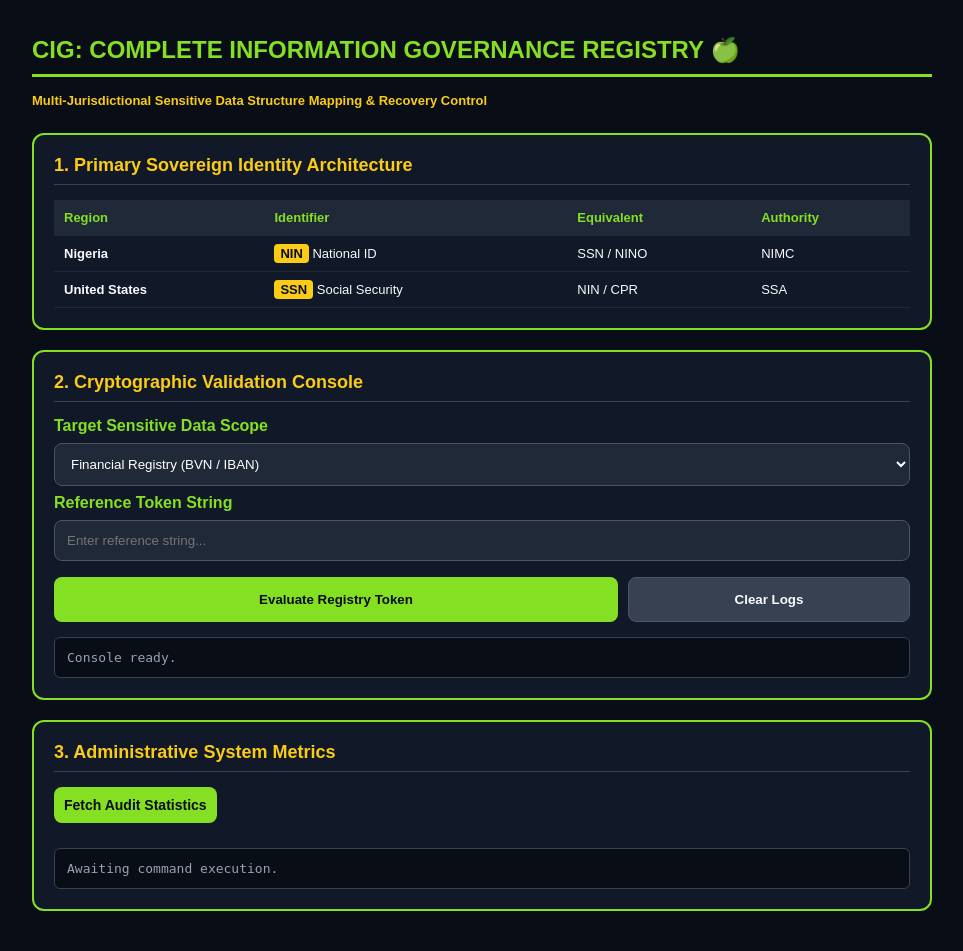
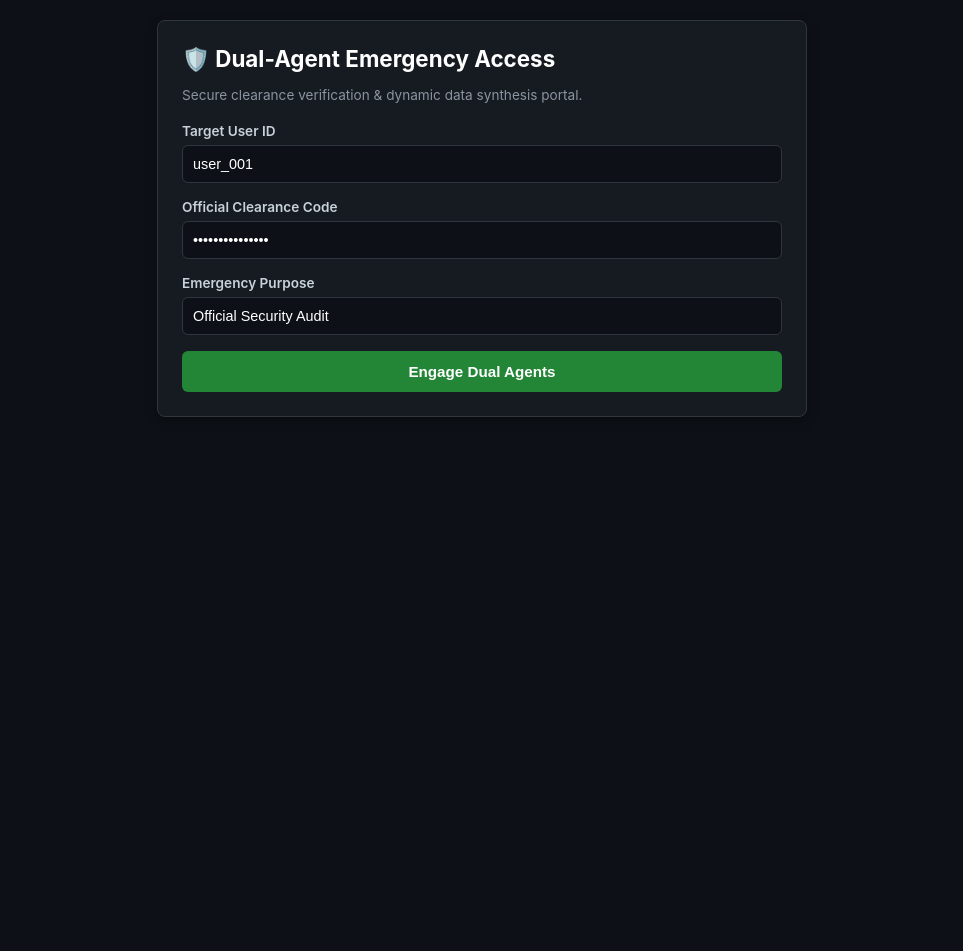
Before and after one commit to grahamonlineedu-wq/sensitive-data_generator, a Flask app: template templates/index.html in a window 1280 px wide. Shown: the whole page, without its empty margins (158-1121 px from the left). After the commit the page ends 417 px from the top, so only its background shows below. Run offline with Flask 3, Linux system fonts and the light colour scheme; the template is opened without the code that fills it, so the values that code supplies are empty.

Commit message:
Add frontend UI portal and update index route in server.py

```diff
--- a/server.py
+++ b/server.py
@@ -1,6 +1,6 @@
 import os
 import json
-from flask import Flask, request, jsonify
+from flask import Flask, request, jsonify, render_template
 from dotenv import load_dotenv
 
 load_dotenv()
@@ -43,6 +43,10 @@ def data_synthesis_agent(user_id, purpose):
     }
     return report, "Synthesis Agent: Data successfully retrieved and structured."
 
+@app.route('/', methods=['GET'])
+def index():
+    return render_template('index.html')
+
 @app.route('/api/dual-agent-fetch', methods=['POST'])
 def dual_agent_orchestrator():
     data = request.json or {}
@@ -66,13 +70,5 @@ def dual_agent_orchestrator():
         "result": synthesized_data
     }), 200
 
-@app.route('/', methods=['GET'])
-def health_check():
-    return jsonify({
-        "status": "online",
-        "service": "Sensitive Data Generator & Dual-Agent API",
-        "database_connected": bool(DATABASE_URL or MONGO_URI)
-    }), 200
-
 if __name__ == '__main__':
     app.run(host='0.0.0.0', port=PORT, debug=True)
--- a/templates/index.html
+++ b/templates/index.html
@@ -3,117 +3,203 @@
 <head>
     <meta charset="UTF-8">
     <meta name="viewport" content="width=device-width, initial-scale=1.0">
-    <title>CIG - Cross-Border Identity Registry</title>
+    <title>Sensitive Data Generator & Emergency Agent</title>
     <style>
-        body { font-family: sans-serif; background: #090d16; color: #f8fafc; margin: 0; padding: 20px; }
-        .container { max-width: 900px; margin: 0 auto; }
-        h1 { color: #85e024; border-bottom: 3px solid #85e024; padding-bottom: 10px; font-size: 24px; text-transform: uppercase; }
-        .subtitle { color: #facc15; font-size: 13px; margin-bottom: 25px; font-weight: 600; }
-        .section { background: #111827; padding: 20px; border-radius: 12px; margin-bottom: 20px; border: 2px solid #85e024; }
-        h2 { color: #facc15; font-size: 18px; margin-top: 0; border-bottom: 1px solid #374151; padding-bottom: 8px; }
-        select, input { width: 100%; padding: 12px; margin: 8px 0; border-radius: 8px; border: 1px solid #4b5563; background: #1f2937; color: white; box-sizing: border-box; }
-        .btn-group { display: grid; grid-template-columns: 2fr 1fr; gap: 10px; margin-top: 8px; }
-        button { background: #85e024; color: #090d16; font-weight: bold; cursor: pointer; border: none; padding: 14px; border-radius: 8px; }
-        button.secondary { background: #374151; color: #f8fafc; border: 1px solid #4b5563; }
-        table { width: 100%; border-collapse: collapse; margin-top: 10px; font-size: 13px; }
-        th, td { padding: 10px; text-align: left; border-bottom: 1px solid #1f2937; }
-        th { background: #1f2937; color: #85e024; }
-        .badge { background: #facc15; color: #090d16; padding: 2px 6px; border-radius: 4px; font-weight: bold; }
-        #console-output, .stats-box { margin-top: 15px; font-family: monospace; background: #090d16; padding: 12px; border-radius: 6px; border: 1px solid #374151; }
+        :root {
+            --bg-color: #0d1117;
+            --card-bg: #161b22;
+            --border-color: #30363d;
+            --accent-color: #238636;
+            --accent-hover: #2ea043;
+            --text-main: #c9d1d9;
+            --text-muted: #8b949e;
+            --danger-color: #da3633;
+        }
+
+        body {
+            font-family: -apple-system, BlinkMacSystemFont, "Segoe UI", Roboto, Helvetica, Arial, sans-serif;
+            background-color: var(--bg-color);
+            color: var(--text-main);
+            margin: 0;
+            padding: 20px;
+            display: flex;
+            justify-content: center;
+        }
+
+        .container {
+            width: 100%;
+            max-width: 650px;
+        }
+
+        .card {
+            background-color: var(--card-bg);
+            border: 1px solid var(--border-color);
+            border-radius: 8px;
+            padding: 24px;
+            margin-bottom: 20px;
+            box-shadow: 0 4px 12px rgba(0,0,0,0.3);
+        }
+
+        h1 {
+            font-size: 1.4rem;
+            margin-top: 0;
+            margin-bottom: 8px;
+            color: #fff;
+        }
+
+        p.subtitle {
+            font-size: 0.85rem;
+            color: var(--text-muted);
+            margin-bottom: 20px;
+        }
+
+        .form-group {
+            margin-bottom: 16px;
+        }
+
+        label {
+            display: block;
+            font-size: 0.85rem;
+            font-weight: 600;
+            margin-bottom: 6px;
+        }
+
+        input {
+            width: 100%;
+            padding: 10px;
+            background-color: #0d1117;
+            border: 1px solid var(--border-color);
+            border-radius: 6px;
+            color: #fff;
+            box-sizing: border-box;
+            font-size: 0.9rem;
+        }
+
+        input:focus {
+            outline: none;
+            border-color: #58a6ff;
+        }
+
+        button {
+            width: 100%;
+            padding: 12px;
+            background-color: var(--accent-color);
+            color: white;
+            border: none;
+            border-radius: 6px;
+            font-weight: 600;
+            cursor: pointer;
+            font-size: 0.95rem;
+            transition: background 0.2s;
+        }
+
+        button:hover {
+            background-color: var(--accent-hover);
+        }
+
+        .status-badge {
+            display: inline-block;
+            padding: 4px 8px;
+            border-radius: 4px;
+            font-size: 0.75rem;
+            font-weight: 600;
+            text-transform: uppercase;
+            margin-bottom: 12px;
+        }
+
+        .badge-success { background-color: rgba(35, 134, 54, 0.2); color: #3fb950; border: 1px solid #238636; }
+        .badge-error { background-color: rgba(218, 54, 51, 0.2); color: #f85149; border: 1px solid #da3633; }
+
+        pre {
+            background-color: #0d1117;
+            border: 1px solid var(--border-color);
+            padding: 12px;
+            border-radius: 6px;
+            overflow-x: auto;
+            font-size: 0.8rem;
+            color: #7ee787;
+        }
     </style>
 </head>
 <body>
-    <div class="container">
-        <h1>CIG: Complete Information Governance Registry 🍏</h1>
-        <div class="subtitle">Multi-Jurisdictional Sensitive Data Structure Mapping & Recovery Control</div>
 
-        <div class="section">
-            <h2>1. Primary Sovereign Identity Architecture</h2>
-            <table>
-                <thead><tr><th>Region</th><th>Identifier</th><th>Equivalent</th><th>Authority</th></tr></thead>
-                <tbody>
-                    <tr><td><strong>Nigeria</strong></td><td><span class="badge">NIN</span> National ID</td><td>SSN / NINO</td><td>NIMC</td></tr>
-                    <tr><td><strong>United States</strong></td><td><span class="badge">SSN</span> Social Security</td><td>NIN / CPR</td><td>SSA</td></tr>
-                </tbody>
-            </table>
-        </div>
+<div class="container">
+    <div class="card">
+        <h1>🛡️ Dual-Agent Emergency Access</h1>
+        <p class="subtitle">Secure clearance verification & dynamic data synthesis portal.</p>
 
-        <div class="section">
-            <h2>2. Cryptographic Validation Console</h2>
-            <label for="doc-category" style="color:#85e024; font-weight:600;">Target Sensitive Data Scope</label>
-            <select id="doc-category">
-                Sovereign Identity Registry (NIN / SSN)</option>
-                <option value="financial">Financial Registry (BVN / IBAN)</option>
-                <option value="fiscal">Fiscal Revenue Registry (TIN / EIN)</option>
-            </select>
+        <form id="fetchForm">
+            <div class="form-group">
+                <label for="userId">Target User ID</label>
+                <input type="text" id="userId" value="user_001" required>
+            </div>
 
-            <label for="target-reference" style="color:#85e024; font-weight:600;">Reference Token String</label>
-            <input type="text" id="target-reference" placeholder="Enter reference string...">
+            <div class="form-group">
+                <label for="clearanceCode">Official Clearance Code</label>
+                <input type="password" id="clearanceCode" value="SECURE-KEY-2026" required>
+            </div>
 
-            <div class="btn-group">
-                <button onclick="executeSecureLookup()">Evaluate Registry Token</button>
-                <button class="secondary" onclick="clearConsole()">Clear Logs</button>
+            <div class="form-group">
+                <label for="purpose">Emergency Purpose</label>
+                <input type="text" id="purpose" value="Official Security Audit" required>
             </div>
-            <div id="console-output"><span style="color:#94a3b8;">Console ready.</span></div>
-        </div>
 
-        <div class="section">
-            <h2>3. Administrative System Metrics</h2>
-            <button onclick="refreshMetrics()" style="padding:10px; font-size:14px; width:auto; margin-bottom:10px;">Fetch Audit Statistics</button>
-            <div class="stats-box" id="metrics-box"><span style="color:#94a3b8;">Awaiting command execution.</span></div>
-        </div>
+            <button type="submit" id="submitBtn">Engage Dual Agents</button>
+        </form>
     </div>
-    <script>
-        function executeSecureLookup() {
-            const tokenValue = document.getElementById('target-reference').value;
-            const outputBox = document.getElementById('console-output');
-            const selectedScope = document.getElementById('doc-category').value;
 
-            if(!tokenValue) {
-                outputBox.innerHTML = "<span style='color:#ef4444;'>[ABORT] Null parameters.</span>";
-                return;
-            }
-            outputBox.innerHTML = "<span style='color:#facc15;'>[PROCESSING] Matching cryptographic signatures...</span>";
+    <div class="card" id="outputCard" style="display: none;">
+        <div id="statusContainer"></div>
+        <label>Audit & Agent Output Stream</label>
+        <pre id="jsonOutput"></pre>
+    </div>
+</div>
 
-            fetch('/api/verify', {
+<script>
+    document.getElementById('fetchForm').addEventListener('submit', async (e) => {
+        e.preventDefault();
+
+        const submitBtn = document.getElementById('submitBtn');
+        const outputCard = document.getElementById('outputCard');
+        const statusContainer = document.getElementById('statusContainer');
+        const jsonOutput = document.getElementById('jsonOutput');
+
+        submitBtn.disabled = true;
+        submitBtn.innerText = "Engaging Agents...";
+
+        const payload = {
+            user_id: document.getElementById('userId').value,
+            official_clearance_code: document.getElementById('clearanceCode').value,
+            purpose: document.getElementById('purpose').value
+        };
+
+        try {
+            const res = await fetch('/api/dual-agent-fetch', {
                 method: 'POST',
                 headers: { 'Content-Type': 'application/json' },
-                body: JSON.stringify({ account_number: tokenValue, scope: selectedScope })
-            })
-            .then(res => res.json())
-            .then(data => {
-                if(data.status === 'success') {
-                    outputBox.innerHTML = `<span style='color:#85e024;'>[SUCCESS] Verification passed.<br>Scope: ${selectedScope.toUpperCase()}<br>Suffix: ${data.suffix}<br>Owner: ${data.masked_name}</span>`;
-                } else {
-                    outputBox.innerHTML = `<span style='color:#ef4444;'>[DENIED] ${data.message}</span>`;
-                }
-            })
-            .catch(err => { outputBox.innerHTML = "<span style='color:#ef4444;'>[ERROR] Rate-limit hit or server offline.</span>"; });
+                body: JSON.stringify(payload)
+            });
+
+            const data = await res.json();
+            outputCard.style.display = 'block';
+
+            if (res.ok) {
+                statusContainer.innerHTML = '<span class="status-badge badge-success">200 OK — Clearance Granted</span>';
+            } else {
+                statusContainer.innerHTML = '<span class="status-badge badge-error">' + res.status + ' Error — Authorization Denied</span>';
+            }
+
+            jsonOutput.innerText = JSON.stringify(data, null, 2);
+        } catch (err) {
+            outputCard.style.display = 'block';
+            statusContainer.innerHTML = '<span class="status-badge badge-error">Network Error</span>';
+            jsonOutput.innerText = err.message;
+        } finally {
+            submitBtn.disabled = false;
+            submitBtn.innerText = "Engage Dual Agents";
         }
+    });
+</script>
 
-        function clearConsole() {
-            document.getElementById('target-reference').value = "";
-            document.getElementById('console-output').innerHTML = "<span style='color:#94a3b8;'>Console ready.</span>";
-        }
-
-        function refreshMetrics() {
-            const mBox = document.getElementById('metrics-box');
-            mBox.innerHTML = "<span style='color:#facc15;'>Parsing logs...</span>";
-
-            fetch('/api/metrics')
-                .then(res => res.json())
-                .then(data => {
-                    let out = "<span style='color:#85e024;'>[LOG PARSE COMPLETE]</span><br>";
-                    out += "-----------------------------------<br>";
-                    out += "📄 Total Entries: " + data.total_entries + "<br>";
-                    out += "🟢 Successful:    " + data.successful + "<br>";
-                    out += "🔴 Failed:        " + data.failed + "<br>";
-                    out += "-----------------------------------<br>";
-                    out += "System Health:    " + data.status;
-                    mBox.innerHTML = out;
-                })
-                .catch(err => { mBox.innerHTML = "<span style='color:#ef4444;'>Failed to fetch metrics data.</span>"; });
-        }
-    </script>
 </body>
 </html>
```
